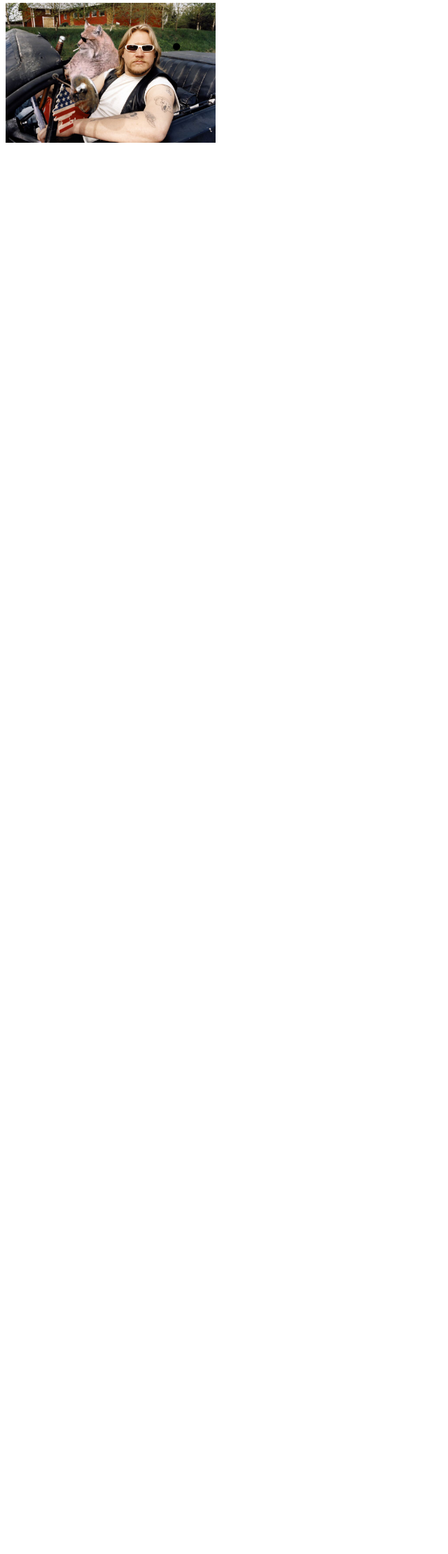
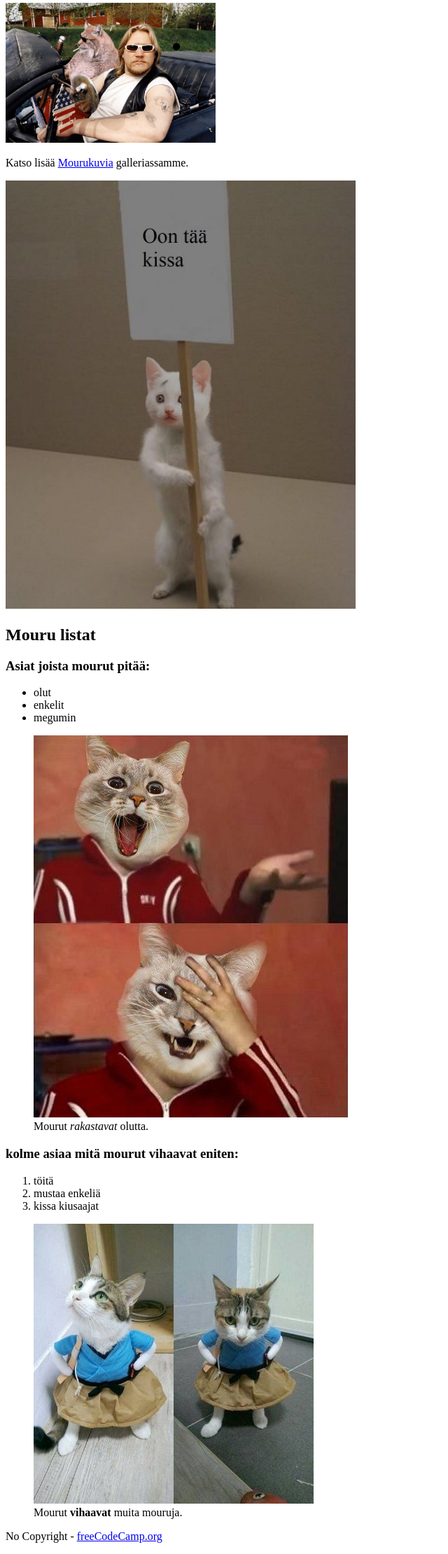
Before and after one commit to ButcherT360/freecodecamp_TH, an ASP.NET Core app: page / in a window 1280 px wide. Shown: the part 157-2378 px from the top of the page at 70% size, without its empty margins (0-640 px from the left). Before the commit the page ends 361 px from the top, so only its background shows below. Run offline with ASP.NET Core 8, Linux system fonts and the light colour scheme; style sheets or scripts are compiled from the project's sources.

Commit message:
mourutettu

```diff
--- a/freecodecamp_TH/Components/Pages/Home.razor
+++ b/freecodecamp_TH/Components/Pages/Home.razor
@@ -10,10 +10,42 @@
 <body>
     <main>
         <h1>MouruApp</h1>
-        <h2>Mourukuvia</h2>
-        <!-- TODO: Lisää linkki mourukuviin -->
-        <p>Kaikki rakastaa mourukuvia</p>
-        <img src="/data/hajytkass.jpg" alt="hajytkissa" style="width:300px">
+        <section>
+            <h2>Mourukuvia</h2>
+            <!-- TODO: Lisää linkki mourukuviin -->
+            <p>Kaikki rakastaa mourukuvia</p>
+            <img src="/data/hajytkass.jpg" alt="hajytkissa" style="width:300px">
+            <p>Katso lisää <a target="_blank" href="https://freecatphotoapp.com">Mourukuvia</a> galleriassamme.</p>
+            <a href="https://freecatphotoapp.com"><img src="/data/oon tää kissa.jpg" alt="Oon tää kissa." style="width:500px"></a>
+        </section>
+        <section>
+            <h2>Mouru listat</h2>
+            <h3>Asiat joista mourut pitää:</h3>
+            <ul>
+                <li>olut</li>
+                <li>enkelit</li>
+                <li>megumin</li>
+            </ul>
+            <figure>
+                <img src="/data/mouru huutistelee.jpg" alt="Huutismouru!">
+                <figcaption>Mourut <em>rakastavat</em> olutta.</figcaption>
+            </figure>
+            <h3>kolme asiaa mitä mourut vihaavat eniten:</h3>
+            <ol>
+                <li>töitä</li>
+                <li>mustaa enkeliä</li>
+                <li>kissa kiusaajat</li>
+            </ol>
+            <figure>
+                <img src="/data/mouru tomerana mekossa.jpg" alt="Tomera mouru mekossa." style="width:400px">
+                <figcaption>Mourut <strong>vihaavat</strong> muita mouruja.</figcaption>
+            </figure>
+        </section>
     </main>
+    <footer>
+        <p>
+            No Copyright - <a href="https://www.freecodecamp.org">freeCodeCamp.org</a>
+        </p>
+    </footer>
 </body>
 </html>
```
